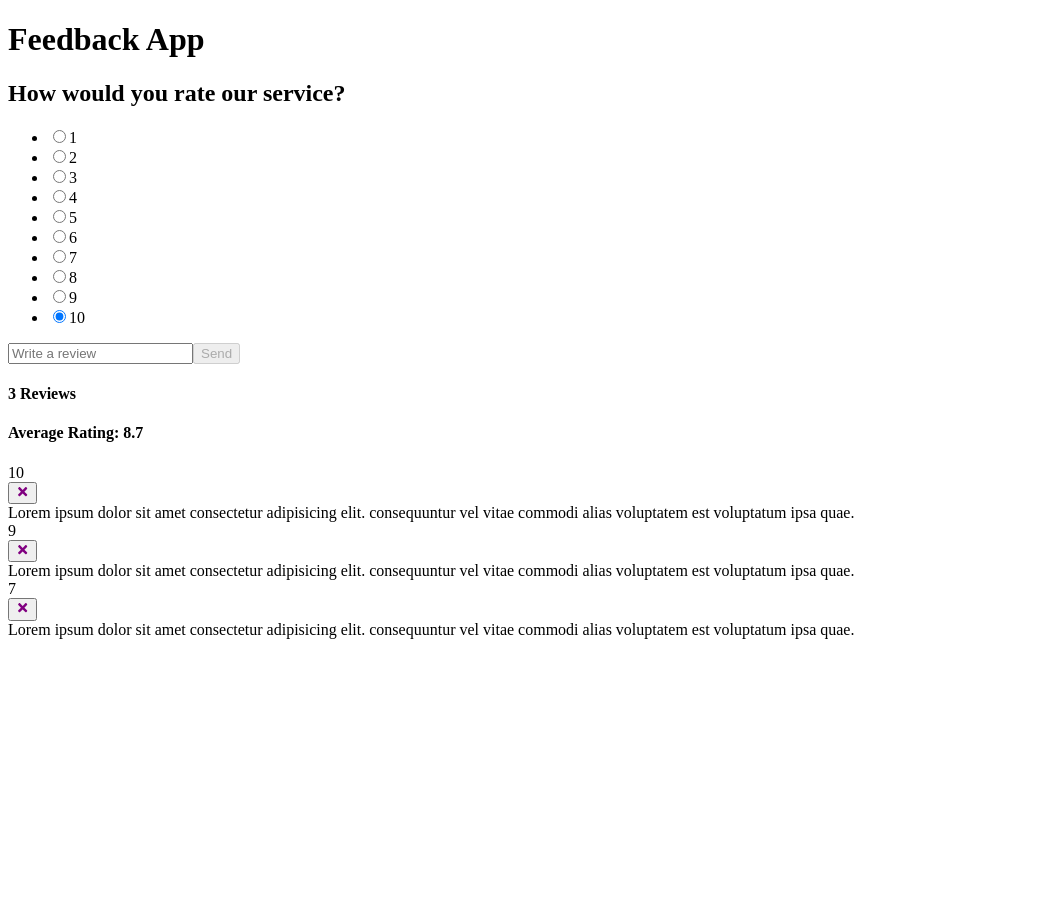
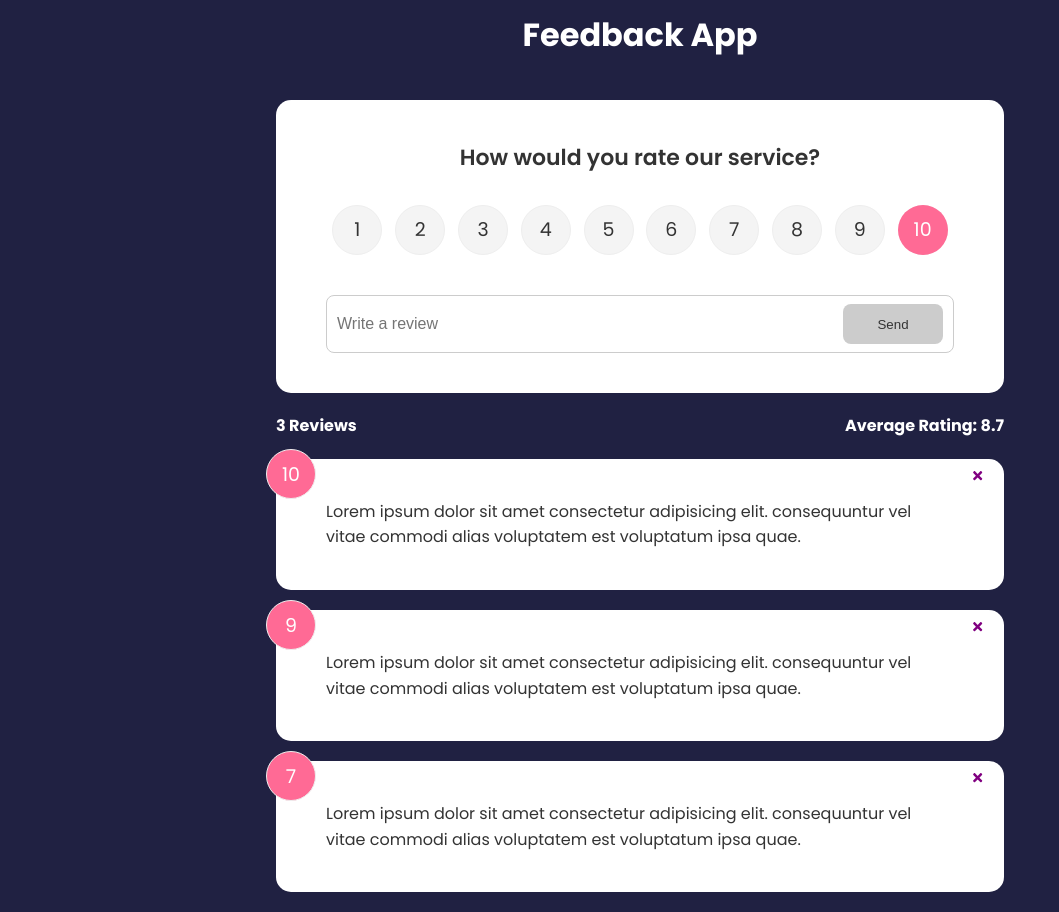
Before and after one commit to codeherbert/feedback-app-plus, a React (Create React App) app: page / in a window 1280 px wide. Shown: the whole page, without its empty margins (0-1059 px from the left). Before the commit the page ends 800 px from the top, so only its background shows below. Built offline with nearby package versions, Linux system fonts and the light colour scheme.

Commit message:
adds css file and styling to app

```diff
--- /dev/null
+++ b/src/index.css
@@ -0,0 +1,230 @@
+@import url("https://fonts.googleapis.com/css2?family=Poppins:wght@400;600;700&display=swap");
+
+* {
+  box-sizing: border-box;
+  margin: 0;
+  padding: 0;
+}
+
+body {
+  font-family: "Poppins", sans-serif;
+  background-color: #202142;
+  color: #fff;
+  line-height: 1.6;
+}
+
+ul {
+  list-style: none;
+}
+
+.container {
+  max-width: 768px;
+  margin: auto;
+  padding: 0 20px;
+}
+
+header {
+  height: 70px;
+  width: 100%;
+  display: flex;
+  justify-content: space-between;
+  align-items: center;
+  margin-bottom: 30px;
+}
+
+.card {
+  background-color: #fff;
+  color: #333;
+  border-radius: 15px;
+  padding: 40px 50px;
+  margin: 20px 0;
+  position: relative;
+}
+
+.card.reverse {
+  background-color: rgba(0, 0, 0, 0.4);
+  color: #fff;
+}
+
+.card h2 {
+  font-size: 22px;
+  font-weight: 600;
+  text-align: center;
+}
+
+.rating {
+  display: flex;
+  align-items: center;
+  justify-content: space-around;
+  margin: 30px 0 40px;
+}
+
+.rating li,
+.num-display {
+  position: relative;
+  background: #f4f4f4;
+  width: 50px;
+  height: 50px;
+  padding: 10px;
+  text-align: center;
+  border-radius: 50%;
+  font-size: 19px;
+  border: 1px #eee solid;
+  transition: 0.3s;
+}
+
+.rating li label {
+  position: absolute;
+  top: 50%;
+  left: 50%;
+  width: 50px;
+  height: 50px;
+  padding: 10px;
+  border-radius: 50%;
+  transform: translate(-50%, -50%);
+  cursor: pointer;
+}
+
+.rating li:hover,
+.num-display {
+  background: #ff6a95;
+  color: #fff;
+}
+
+[type="radio"] {
+  opacity: 0;
+}
+
+[type="radio"]:checked ~ label {
+  background: #ff6a95;
+  color: #fff;
+}
+
+.input-group {
+  display: flex;
+  flex-direction: row;
+  border: 1px solid #ccc;
+  padding: 8px 10px;
+  border-radius: 8px;
+}
+
+input {
+  flex-grow: 2;
+  border: none;
+  font-size: 16px;
+}
+
+input:focus {
+  outline: none;
+}
+
+.feedback-stats {
+  color: #fff;
+  display: flex;
+  justify-content: space-between;
+  align-items: center;
+}
+
+.num-display {
+  position: absolute;
+  top: -10px;
+  left: -10px;
+}
+
+.close,
+.edit {
+  position: absolute;
+  top: 10px;
+  right: 20px;
+  cursor: pointer;
+  background: none;
+  border: none;
+}
+
+.edit {
+  right: 40px;
+}
+
+.btn {
+  color: #fff;
+  border: 0;
+  border-radius: 8px;
+  color: #fff;
+  width: 100px;
+  height: 40px;
+  cursor: pointer;
+}
+
+.btn-primary {
+  background-color: #202142;
+}
+
+.btn-secondary {
+  background: #ff6a95;
+}
+
+.btn:hover {
+  transform: scale(0.98);
+  opacity: 0.9;
+}
+
+.btn:disabled {
+  background-color: #cccccc;
+  color: #333;
+  cursor: auto;
+}
+
+.btn:disabled:hover {
+  transform: scale(1);
+  opacity: 1;
+}
+
+.message {
+  padding-top: 10px;
+  text-align: center;
+  color: rebeccapurple;
+}
+
+/* FIX: Remove position: absolute to keep about icon at the bottom of the
+ * document */
+.about-link {
+  display: flex;
+  justify-content: flex-end;
+}
+
+/* FIX: Remove position: absolute to keep about icon at the bottom of the
+ * document */
+.about-link a {
+  color: #fff;
+  cursor: pointer;
+}
+
+.about-link a:hover {
+  color: #ff6a95;
+}
+
+.about h1 {
+  margin-bottom: 20px;
+}
+
+.about p {
+  margin: 10px 0;
+}
+
+@media (max-width: 600px) {
+  .rating li {
+    margin: 10px 3px;
+  }
+
+  .rating {
+    display: flex;
+    align-items: center;
+    justify-content: center;
+    flex-wrap: wrap;
+    margin: 30px 0 40px;
+  }
+
+  .input-group input {
+    width: 80%;
+  }
+}
--- a/src/index.js
+++ b/src/index.js
@@ -1,5 +1,6 @@
 import React from 'react';
 import ReactDOM from 'react-dom/client';
+import './index.css';
 import App from './App';
 
 const root = ReactDOM.createRoot(document.getElementById('root'));
```
